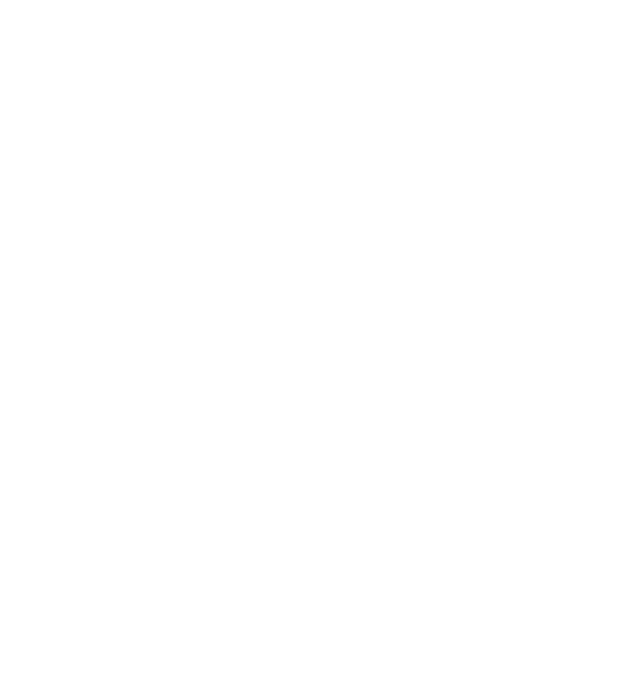
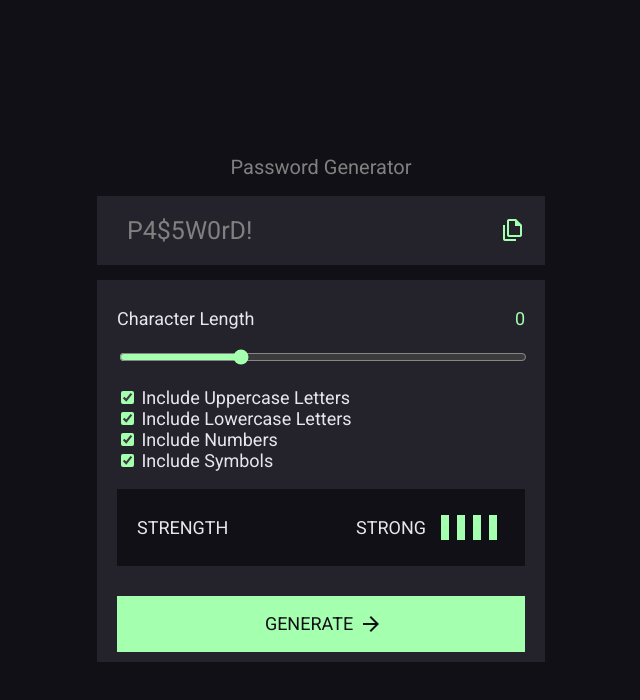
Before and after one commit to kawtarche/frontmentor, a plain HTML site: page password-generator/index.html in a window 1280 px wide. Shown: the whole page, without its empty margins (319-959 px from the left). Drawn offline with nearby package versions, Linux system fonts and the light colour scheme.

Commit message:
add html & css

```diff
--- a/password-generator/index.html
+++ b/password-generator/index.html
@@ -5,9 +5,75 @@
     <meta charset="UTF-8">
     <meta name="viewport" content="width=device-width, initial-scale=1.0">
     <title>Password Generator</title>
+    <link rel="stylesheet"
+        href="https://fonts.googleapis.com/css2?family=Material+Symbols+Outlined:opsz,wght,FILL,GRAD@20..48,100..700,0..1,-50..200" />
+    <link rel="stylesheet"
+        href="https://fonts.googleapis.com/css2?family=Material+Symbols+Outlined:opsz,wght,FILL,GRAD@24,400,0,0" />
+
+    <link rel="preconnect" href="https://fonts.googleapis.com">
+    <link rel="preconnect" href="https://fonts.gstatic.com" crossorigin>
+    <link
+        href="https://fonts.googleapis.com/css2?family=Roboto:ital,wght@0,100;0,300;0,400;0,500;0,700;0,900;1,100;1,300;1,400;1,500;1,700;1,900&display=swap"
+        rel="stylesheet">
+    <link rel="stylesheet" href="./styles.css">
+    <link rel="stylesheet" href="./script.js">
 </head>
 
 <body>
+    <section class="container">
+        <h1 class="title">Password Generator</h1>
+        <div class="password">
+            <p class="item">P4$5W0rD!</p>
+            <span class="material-symbols-outlined file">file_copy</span>
+        </div>
+
+        <div class="body">
+            <div class="length">
+                <p class="character">Character Length</p>
+                <p class="counter">0</p>
+            </div>
+            <input class="slidecontainer" type="range" min="8" max="32" value="15">
+            <ul class="list">
+                <li class="item">
+                    <input type="checkbox" id="one" name="scales" checked />
+                    <label for="one">Include Uppercase Letters</label>
+                </li>
+                <li class="item">
+                    <input type="checkbox" id="two" name="scales" checked />
+                    <label for="two">Include Lowercase Letters</label>
+                </li>
+                <li class="item">
+                    <input type="checkbox" id="three" name="scales" checked />
+                    <label for="three">Include Numbers</label>
+                </li>
+                <li class="item">
+                    <input type="checkbox" id="four" name="scales" checked />
+                    <label for="four">Include Symbols</label>
+                </li>
+            </ul>
+
+            <div class="level">
+                <p class="degree">STRENGTH</p>
+                <div class="progress">
+                    <p class="etat">STRONG</p>
+                    <div class="bar"></div>
+                    <div class="bar"></div>
+                    <div class="bar"></div>
+                    <div class="bar"></div>
+                </div>
+            </div>
+            <div class="generate">
+                <button class=button type="button">GENERATE</button>
+                <span class="material-symbols-outlined">arrow_forward</span>
+            </div>
+
+        </div>
+
+
+    </section>
+
+
+
 
 </body>
 
--- a/password-generator/styles.css
+++ b/password-generator/styles.css
@@ -0,0 +1,148 @@
+* {
+    font-family: "Roboto", sans-serif;
+    font-size: 18px;
+}
+
+
+.title {
+    font-size: 20px;
+    font-weight: 400;
+    color: grey;
+    text-align: center;
+}
+
+.password .item {
+    font-size: 25px;
+    color: grey;
+    margin: 10px;
+
+}
+
+.material-symbols-outlined {
+    font-variation-settings:
+        'FILL' 0,
+        'wght' 400,
+        'GRAD' 0,
+        'opsz' 24
+}
+
+body {
+    background-color: #111016;
+    size: 16px;
+    color: #E7E6EE;
+    margin: 0;
+    padding: 0;
+    width: 100vw;
+    height: 100vh;
+    display: flex;
+    justify-content: center;
+    align-items: center;
+}
+
+.container {
+    min-width: 400px;
+    width: 35%;
+}
+
+.password,
+.body {
+    background-color: #24232B;
+    padding: 10px 20px 10px 20px;
+}
+
+.length {
+    display: flex;
+    justify-content: space-between;
+}
+
+.file,
+.counter {
+    color: #A4FFAF;
+}
+
+.progress {
+    display: flex;
+}
+
+.bar {
+    list-style: none;
+    height: 25px;
+    width: 08px;
+    border: 2px solid white;
+    margin-right: 8px;
+
+}
+
+.level {
+    display: flex;
+    align-items: center;
+    justify-content: space-between;
+    background-color: #111016;
+    padding: 10px 20px 10px 20px;
+}
+
+.generate {
+    display: flex;
+    background-color: #A4FFAF;
+    color: #111016;
+    justify-content: center;
+    padding: 15px 0 15px 0;
+    margin-top: 30px;
+    border: 1px solid #A4FFAF;
+    cursor: pointer;
+}
+
+.generate:hover {
+    color: #A4FFAF;
+    background-color: #24232B;
+}
+
+.button {
+    background-color: inherit;
+    color: inherit;
+    border: none;
+}
+
+.list {
+    list-style: none;
+    padding: 0;
+}
+
+.password {
+    display: flex;
+    align-items: center;
+    justify-content: space-between;
+    margin-bottom: 15px;
+    padding: 10px 20px 10px 20px;
+}
+
+.slidecontainer {
+    accent-color: #A4FFAF;
+    width: 100%;
+}
+
+input[type=checkbox] {
+    accent-color: #A4FFAF;
+}
+
+.progress {
+    display: flex;
+    align-items: center;
+}
+
+
+.etat {
+    padding-right: 15px;
+}
+
+.bar {
+    background-color: #A4FFAF;
+    border: none;
+
+}
+
+@media (max-width: 800px) {
+    .container {
+        width: 80%;
+    }
+}
```
Also changed, not shown: 1 other file.
